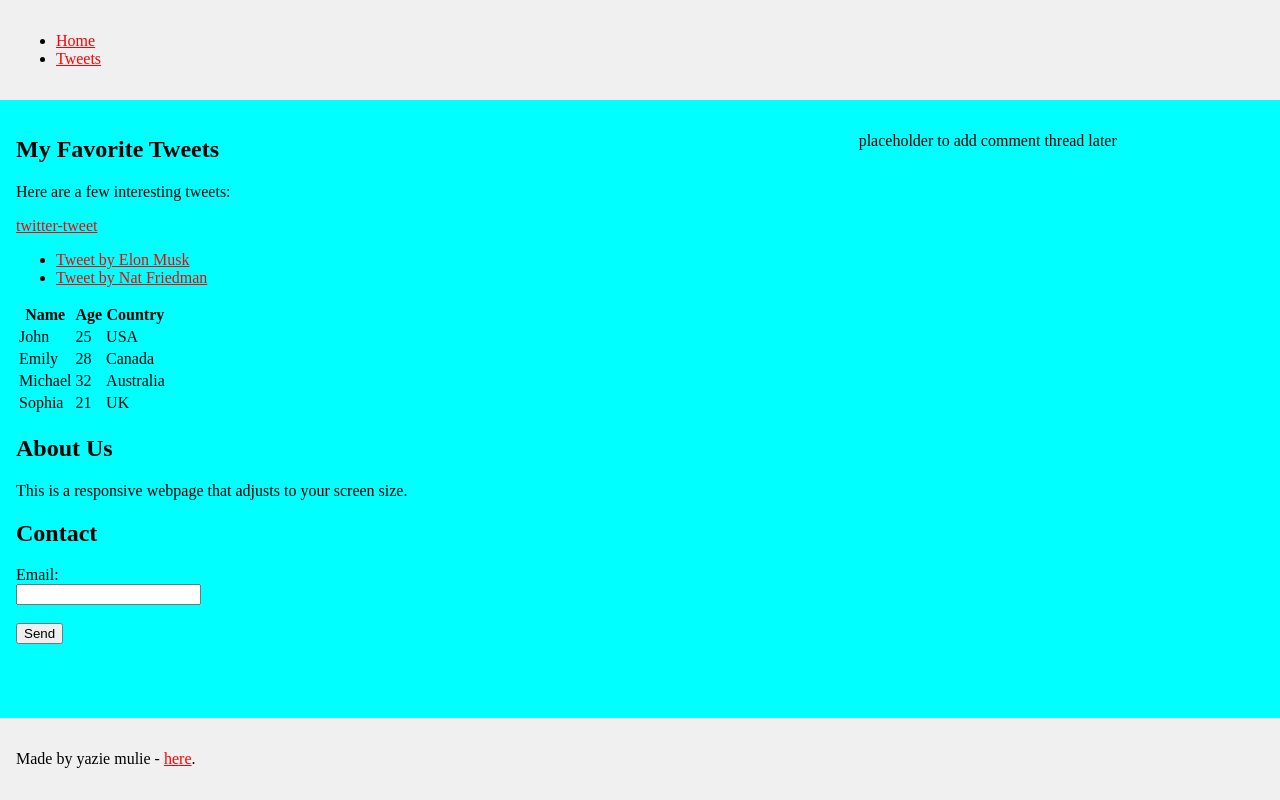
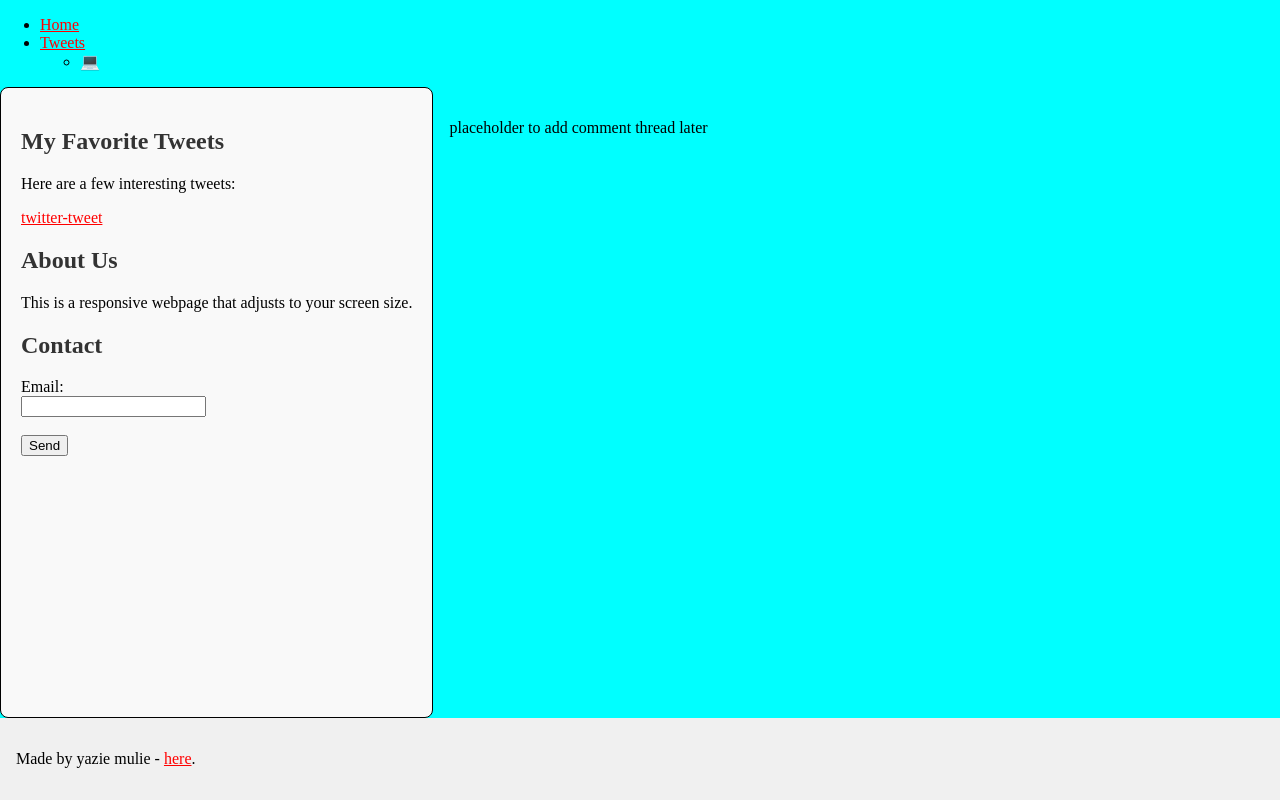
Before and after one commit to ethiogondar/alx_html_css, a plain HTML site: page index.html in a window 1280 px wide. Drawn offline with Linux system fonts and the light colour scheme.

Commit message:
Add html web design

```diff
--- a/index.html
+++ b/index.html
@@ -12,6 +12,9 @@
     <ul>
       <li><a href="index.html">Home</a></li>
       <li><a href="tweets.html">Tweets</a></li>
+      <ul>
+        <li class="logo">&#x1F4BB;</li>
+      </ul>
     </ul>
   </header>
 
@@ -20,41 +23,6 @@
       <h2>My Favorite Tweets</h2>
       <p>Here are a few interesting tweets:</p>
       <a href="https://savanna.alxafrica.com/projects/100581">twitter-tweet</a>
-      <ul>
-        <li><a href="https://twitter.com/elonmusk/status/1234567890" target="_blank">Tweet by Elon Musk</a></li>
-        <li><a href="https://twitter.com/natfriedman/status/9876543210" target="_blank">Tweet by Nat Friedman</a></li>
-      </ul>
-      <table>
-        <thead>
-          <tr>
-            <th>Name</th>
-            <th>Age</th>
-            <th>Country</th>
-          </tr>
-        </thead>
-        <tbody>
-          <tr>
-            <td>John</td>
-            <td>25</td>
-            <td>USA</td>
-          </tr>
-          <tr>
-            <td>Emily</td>
-            <td>28</td>
-            <td>Canada</td>
-          </tr>
-          <tr>
-            <td>Michael</td>
-            <td>32</td>
-            <td>Australia</td>
-          </tr>
-          <tr>
-            <td>Sophia</td>
-            <td>21</td>
-            <td>UK</td>
-          </tr>
-        </tbody>
-      </table>
       <section>
         <h2>About Us</h2>
         <p>This is a responsive webpage that adjusts to your screen size.</p>
--- a/styles.css
+++ b/styles.css
@@ -14,9 +14,17 @@ body {
 
   /* Article takes 2/3 of the width and scrolls vertically if needed */
   article {
-    flex: 2;
-    overflow-y: auto;
-    padding: 1em; /* Optional: for better spacing */
+    background-color: #f9f9f9;
+    border: 1px solid ;
+    border-radius: 8px; /* Optional: for better spacing */
+    padding: 20px;
+  }
+  article h2 {
+    color: #333;
+  }
+  logo {
+    font-size: 2em
+    margin-right: 10px
   }
 
   /* Aside takes 1/3 of the width and scrolls vertically if needed */
@@ -27,7 +35,7 @@ body {
   }
 
   /* Optional styling for clarity */
-  header, footer {
+   footer {
     padding: 1em;
     background-color: #f0f0f0;
   }
```
